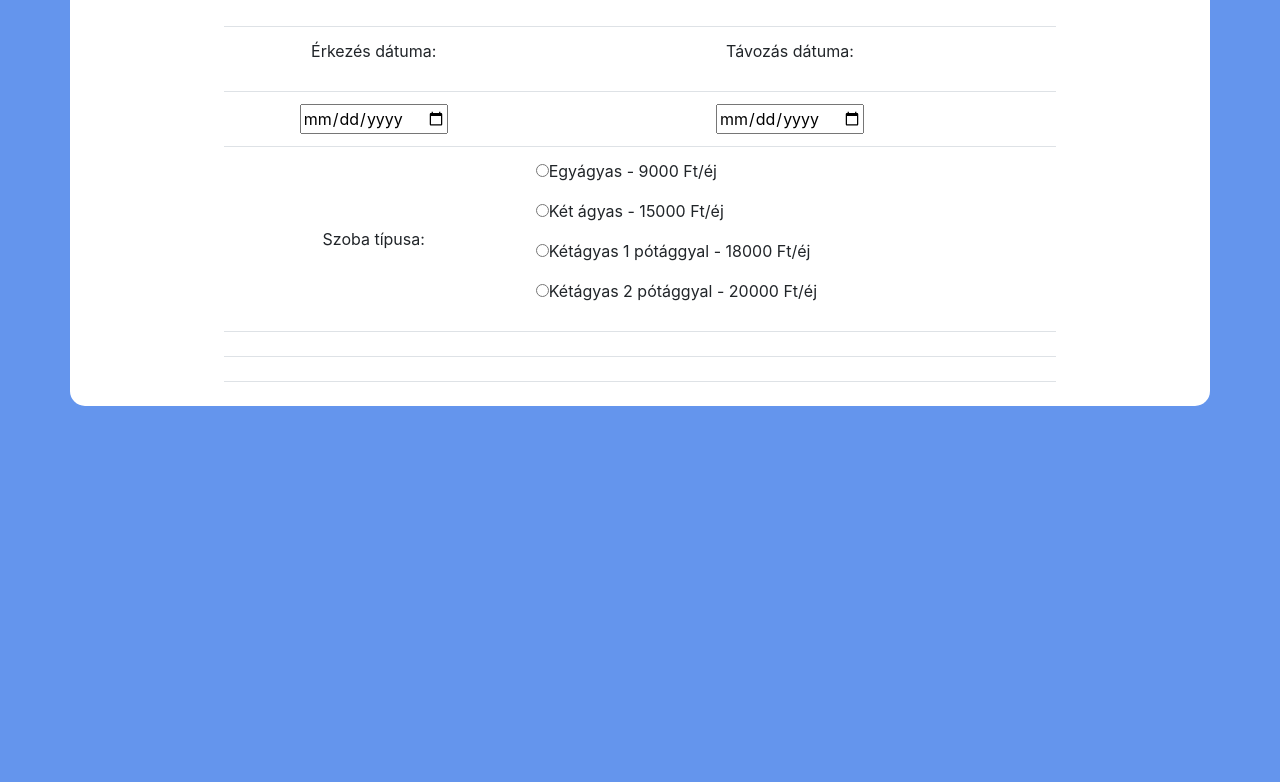
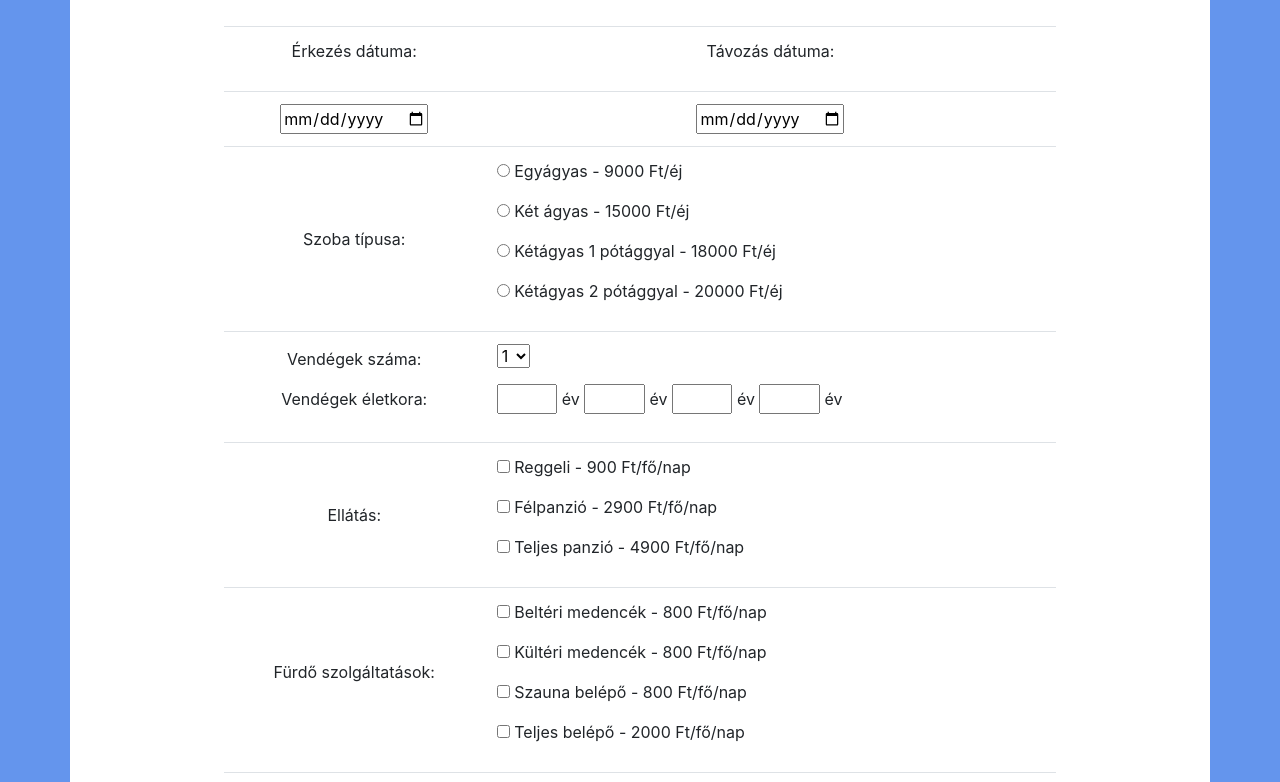
Before and after one commit to matheakos/panzio, a plain HTML site: page index.html in a window 1280 px wide. Shown: the part 147-929 px from the top of the page. Before the commit the page ends 800 px from the top, so only its background shows below. Drawn offline with nearby package versions, Linux system fonts and the light colour scheme.

Commit message:
harmadik

```diff
--- a/index.html
+++ b/index.html
@@ -27,25 +27,63 @@
                     <tr>
                         <td class="align-middle">Szoba típusa:</td>
                         <td class="text-left">
-                            <p><input type="radio" name="radio">Egyágyas - 9000 Ft/éj</p>
-                            <p><input type="radio" name="radio">Két ágyas - 15000 Ft/éj</p>
-                            <p><input type="radio" name="radio">Kétágyas 1 pótággyal - 18000 Ft/éj</p>
-                            <p><input type="radio" name="radio">Kétágyas 2 pótággyal - 20000 Ft/éj</p>
+                            <p><input type="radio" name="radio"> Egyágyas - 9000 Ft/éj</p>
+                            <p><input type="radio" name="radio"> Két ágyas - 15000 Ft/éj</p>
+                            <p><input type="radio" name="radio"> Kétágyas 1 pótággyal - 18000 Ft/éj</p>
+                            <p><input type="radio" name="radio"> Kétágyas 2 pótággyal - 20000 Ft/éj</p>
                         </td>
                     </tr>
                     <tr>
-                        <td></td>
-                        <td></td>
+                        <td class="align-middle">
+                            <p>Vendégek száma:</p>
+                            <p>Vendégek életkora:</p>
+                        </td>
+                        <td class="text-left">
+                            <p>
+                                <select name="" id="">
+                                    <option value="">1</option>
+                                    <option value="">2</option>
+                                    <option value="">3</option>
+                                    <option value="">4</option>
+                                </select>
+                            </p>
+                            <p>
+                                <input type="text" maxlength="3" style="width: 6ch;"> év
+                                <input type="text" maxlength="3" style="width: 6ch;"> év
+                                <input type="text" maxlength="3" style="width: 6ch;"> év
+                                <input type="text" maxlength="3" style="width: 6ch;"> év
+                            </p>
+                        </td>
                     </tr>
                     <tr>
-                        <td></td>
-                        <td></td>
+                        <td class="align-middle">
+                            Ellátás:
+                        </td>
+                        <td class="text-left">
+                            <p><input type="checkbox" name="radio"> Reggeli - 900 Ft/fő/nap</p>
+                            <p><input type="checkbox" name="radio"> Félpanzió - 2900 Ft/fő/nap</p>
+                            <p><input type="checkbox" name="radio"> Teljes panzió - 4900 Ft/fő/nap</p>
+                        </td>
                     </tr>
                     <tr>
-                        <td></td>
-                        <td></td>
+                        <td class="align-middle">
+                            <p>Fürdő szolgáltatások:</p>
+                        </td>
+                        <td class="text-left">
+                            <p><input type="checkbox" name="radio"> Beltéri medencék - 800 Ft/fő/nap</p>
+                            <p><input type="checkbox" name="radio"> Kültéri medencék - 800 Ft/fő/nap</p>
+                            <p><input type="checkbox" name="radio"> Szauna belépő - 800 Ft/fő/nap</p>
+                            <p><input type="checkbox" name="radio"> Teljes belépő - 2000 Ft/fő/nap</p>
+                        </td>
+                    </tr>
+                    <tr>
+                        <td class="align-middle">
+                            <p>Egyéb kérdés, kívánság:</p>
+                        </td>
+                        <td class="text-left"><textarea name="" id="" cols="40" rows="5" style="resize: none;"></textarea></td>
                     </tr>
                 </table>
+                <input type="submit" value="Költségkalkuláció">
             </form>
         </div>
     </div>
```
